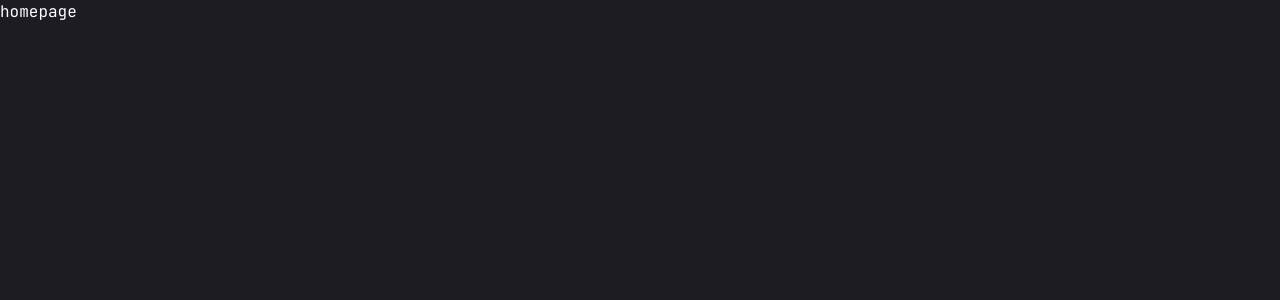
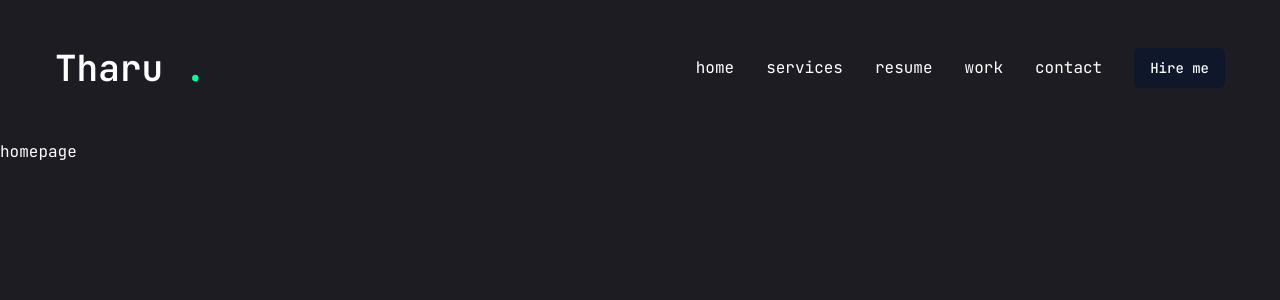
Before and after one commit to tharuxpert/nextjs-portfolio, a Next.js app: page / in a window 1280 px wide. Shown: the top 300 px of the page. Built offline with nearby package versions, Linux system fonts and the light colour scheme.

Commit message:
nav bar for mobile & desktop

```diff
--- a/app/globals.css
+++ b/app/globals.css
@@ -4,6 +4,6 @@
 
 @layer base{
     body {
-        @apply font-primary bg-primary text-white;
+        @apply font-primary bg-primary text-white leading-loose;
     }
 }
--- a/app/layout.jsx
+++ b/app/layout.jsx
@@ -1,5 +1,8 @@
 import { JetBrains_Mono } from "next/font/google";
 import "./globals.css";
+
+// components
+import Header from "@/components/Header";
 
 const jetbrainsMono = JetBrains_Mono({
   subsets: ["latin"],
@@ -15,7 +18,9 @@
 export default function RootLayout({ children }) {
   return (
     <html lang="en">
-      <body className={jetbrainsMono.variable}>{children}</body>
+      <body className={jetbrainsMono.variable}>
+        <Header/>
+        {children}</body>
     </html>
   );
 }
--- /dev/null
+++ b/components/Header.jsx
@@ -0,0 +1,32 @@
+import Link from "next/link";
+import { Button } from "./ui/button";
+
+// components
+import Nav from "./Nav";
+
+const Header = () => {
+  return (
+    <header className="py-8 xl:py-12 text-white ">
+      <div className="container mx-auto flex justify-between items-center">
+        {/* logo */}
+        <Link href="/">
+          <h1 className="text-4xl font-semibold">
+            Tharu <span className="text-accent">.</span>
+          </h1>
+        </Link>
+        {/* desktop nav & hire me button */}
+        <div className="hidden xl:flex items-center gap-8">
+          <Nav />
+          <Link href='/contact'>
+            <Button>Hire me</Button>
+          </Link>
+        </div>
+
+        {/* mobile nav */}
+        <div className="xl:hidden">mobile nav</div>
+      </div>
+    </header>
+  );
+};
+
+export default Header;
--- /dev/null
+++ b/components/Nav.jsx
@@ -0,0 +1,39 @@
+"use client";
+
+import Link from "next/link";
+import { usePathname } from "next/navigation";
+
+const links = [
+  {
+    name: "home",
+    path: "/",
+  },
+  {
+    name: "services",
+    path: "/services",
+  },
+  {
+    name: "resume",
+    path: "/resume",
+  },
+  {
+    name: "work",
+    path: "/work",
+  },
+  {
+    name: "contact",
+    path: "/contact",
+  },
+];
+
+const Nav = () => {
+  return (
+    <nav className='flex gap-8'>
+      {links.map((link, index) => {
+        return <Link href={link.path} key={index} className=''>{link.name}</Link>;
+      })}
+    </nav>
+  );
+};
+
+export default Nav;
```
